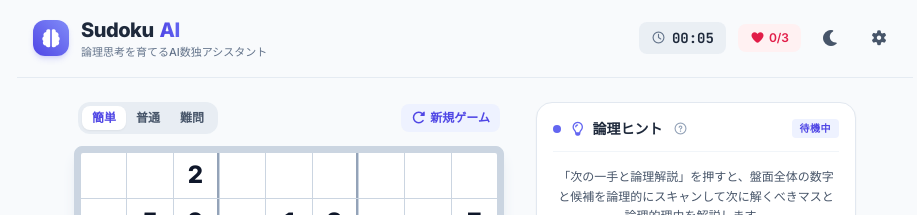
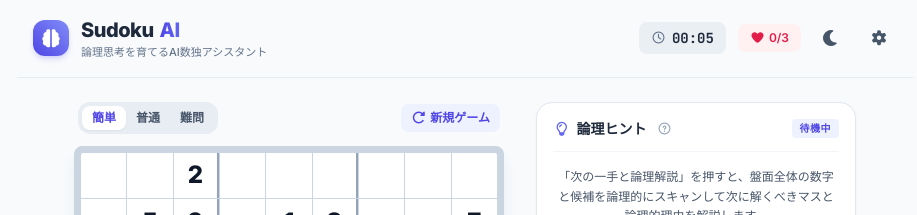
Before and after one commit to Bamboosato/sudoku-ai-app, a React (Vite) app: page / in a window 1280 px wide. Shown: the top 215 px of the page, without its empty margins (175-1092 px from the left). Built offline with nearby package versions, Linux system fonts and the light colour scheme.

Commit message:
fix(ui): remove unnecessary dot indicator from HintPanel title

```diff
--- a/src/components/HintPanel.tsx
+++ b/src/components/HintPanel.tsx
@@ -59,7 +59,6 @@ export default function HintPanel({
     <div className="rounded-2xl p-4 bg-white dark:bg-slate-900 border border-slate-200 dark:border-slate-800 shadow-sm relative">
       <div className="flex items-center justify-between pb-3 border-b border-slate-100 dark:border-slate-800">
         <div className="flex items-center gap-2">
-          <span className="w-2 h-2 rounded-full bg-brand-500"></span>
           <h2 className="text-sm font-bold text-slate-800 dark:text-slate-200 flex items-center gap-1.5">
             <i className="fa-regular fa-lightbulb text-brand-500"></i> 論理ヒント
           </h2>
```
